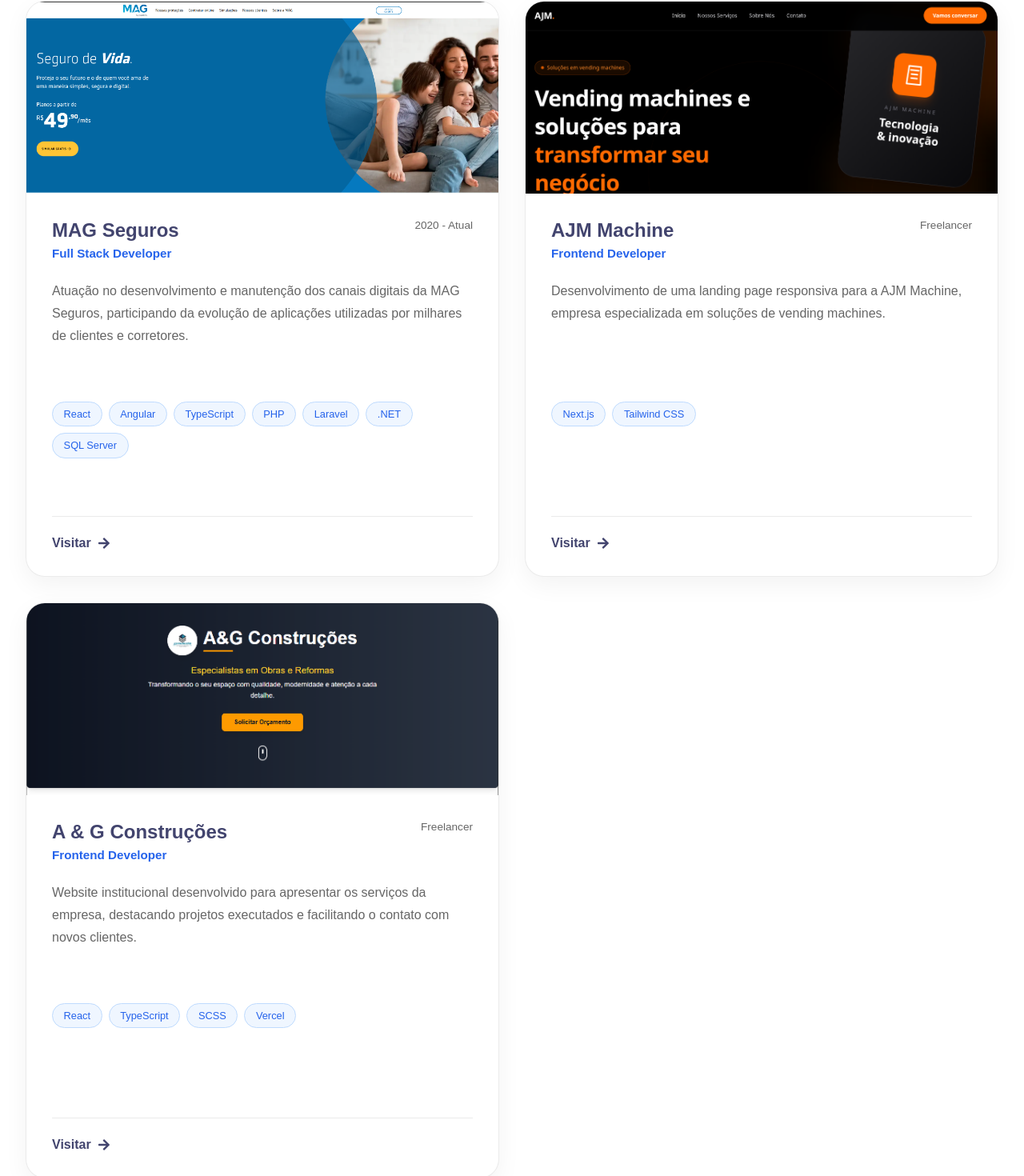
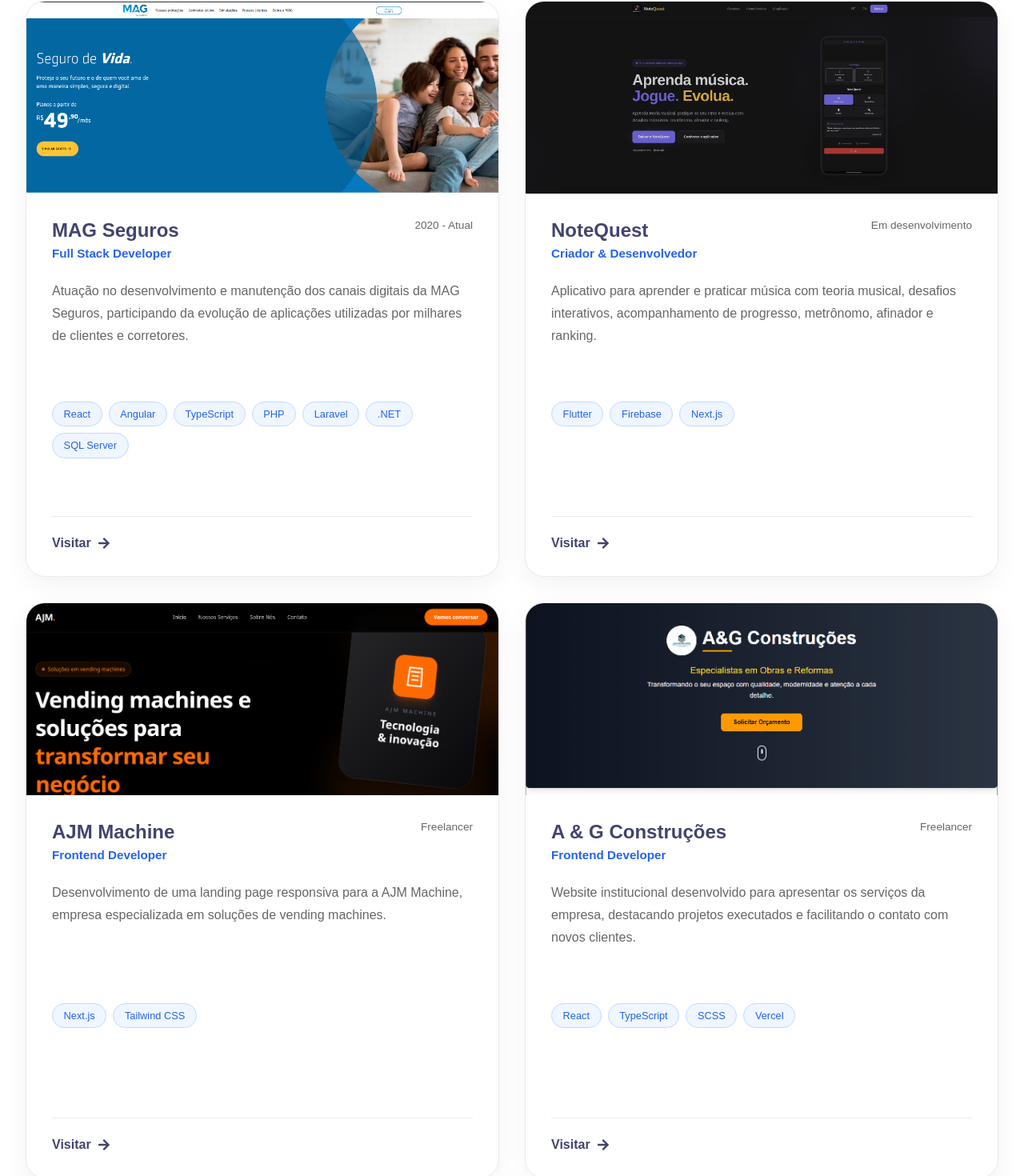
Before and after one commit to Luiz-Suvilao/portfolio, a Next.js app: page / in a window 1280 px wide. Shown: the part 2533-4003 px from the top of the page at 80% size. Built offline with nearby package versions, Linux system fonts and the light colour scheme.

Commit message:
feat: add NoteQuest project and update project array for consistency

```diff
--- a/src/data/projects.ts
+++ b/src/data/projects.ts
@@ -1,25 +1,20 @@
 import AG from "../public/preview-projects/a-g.png";
 import AJM from "../public/preview-projects/ajm.png";
 import LojaPreview from "../public/preview-projects/loja_preview.png";
-import {Project} from "../components/ProjectCard";
+import NoteQuest from "../public/preview-projects/notequest.png";
+
+import { Project } from "../components/ProjectCard";
 
 export const projects: Project[] = [
 	{
 		id: 1,
-
 		featured: true,
-
 		title: "MAG Seguros",
-
 		company: "MAG Seguros",
-
 		role: "Full Stack Developer",
-
 		period: "2020 - Atual",
-
 		description:
 			"Atuação no desenvolvimento e manutenção dos canais digitais da MAG Seguros, participando da evolução de aplicações utilizadas por milhares de clientes e corretores.",
-
 		technologies: [
 			"React",
 			"Angular",
@@ -29,68 +24,61 @@
 			".NET",
 			"SQL Server",
 		],
-
 		website: "https://loja.mag.com.br/magpravoce",
-
 		github: null,
-
 		image: LojaPreview,
 	},
-
 	{
 		id: 2,
-
 		featured: false,
-
+		title: "NoteQuest",
+		company: "Projeto pessoal",
+		role: "Criador & Desenvolvedor",
+		period: "Em desenvolvimento",
+		description:
+			"Aplicativo para aprender e praticar música com teoria musical, desafios interativos, acompanhamento de progresso, metrônomo, afinador e ranking.",
+		technologies: [
+			"Flutter",
+			"Firebase",
+			"Next.js",
+		],
+		website: "https://www.notequest.com.br/",
+		github: null,
+		image: NoteQuest,
+	},
+	{
+		id: 3,
+		featured: false,
 		title: "AJM Machine",
-
 		company: "Cliente",
-
 		role: "Frontend Developer",
-
 		period: "Freelancer",
-
 		description:
 			"Desenvolvimento de uma landing page responsiva para a AJM Machine, empresa especializada em soluções de vending machines.",
-
 		technologies: [
 			"Next.js",
 			"Tailwind CSS"
 		],
-
 		website: "https://www.ajmmachine.com.br/",
-
 		image: AJM,
-
 	},
-
 	{
-        id: 3,
-
+		id: 4,
 		featured: false,
-
 		title: "A & G Construções",
-
 		company: "Cliente",
-
 		role: "Frontend Developer",
-
 		period: "Freelancer",
-
 		description:
 			"Website institucional desenvolvido para apresentar os serviços da empresa, destacando projetos executados e facilitando o contato com novos clientes.",
-
 		technologies: [
 			"React",
 			"TypeScript",
 			"SCSS",
 			"Vercel",
 		],
-
 		website: "https://a-g-construcoes.vercel.app/",
-
 		github: null,
-
 		image: AG,
-    },
+	}
 ];
```
Also changed, not shown: src/public/preview-projects/notequest.png (added). Lines whose indentation alone changed are shown as unchanged.
